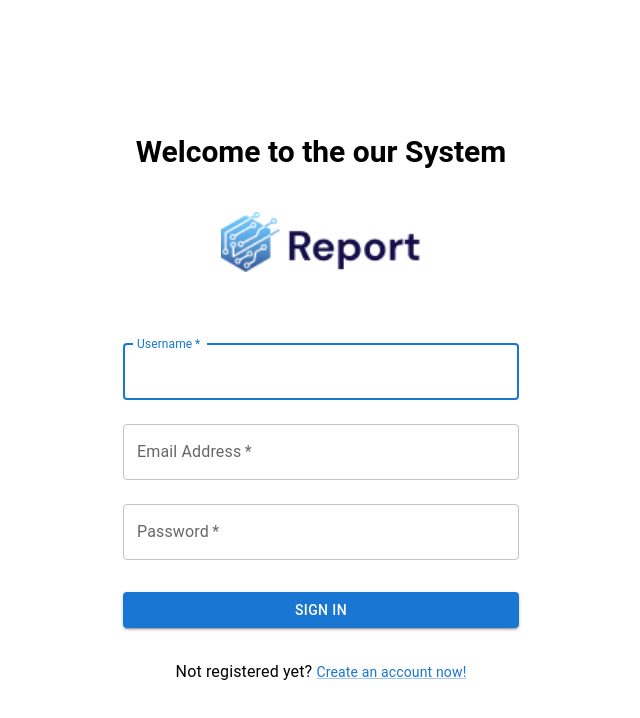
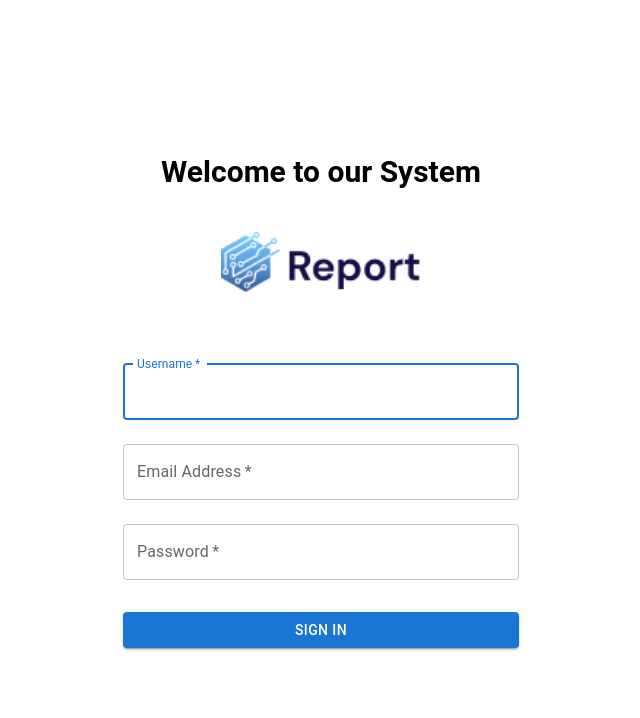
Before and after one commit to yoav1870/E2E, a React (Vite) app in the folder client/: page / in a window 1280 px wide. Shown: the top 718 px of the page, without its empty margins (319-959 px from the left). Built offline with nearby package versions, Linux system fonts and the light colour scheme.

Commit message:
update sign-in

```diff
--- a/client/src/pages/SignIn.jsx
+++ b/client/src/pages/SignIn.jsx
@@ -1,95 +1,58 @@
-import {
-  Container,
-  Typography,
-  TextField,
-  Button,
-  Link,
-  Box,
-} from "@mui/material";
-import logo from "../assets/logo.png";
+import React from 'react';
+import { Container, Typography, TextField, Button, Box } from '@mui/material';
+import logo from '../assets/logo.png';
+import axios from 'axios';
+import { useNavigate } from 'react-router-dom';
 
 const SignIn = () => {
-  const handleSubmit = (event) => {
+  const navigate = useNavigate();
+
+  const handleSubmit = async (event) => {
     event.preventDefault();
-    const data = new FormData(event.currentTarget);
-    console.log({
-      username: data.get("username"),
-      password: data.get("password"),
-      email: data.get("email"),
-    });
-    // https://e2e-y8hj.onrender.com
+    const username = event.currentTarget.username.value;
+    const email = event.currentTarget.email.value;
+    const password = event.currentTarget.password.value;
+
+    const payload = {
+      username,
+      email,
+      password,
+    };
+
+    try {
+      const response = await axios.post("https://e2e-y8hj.onrender.com/api/users/sign-in", payload, {
+        headers: {
+          'Content-Type': 'application/json',
+        },
+      });
+      console.log(response.data);
+      navigate('/home');
+    } catch (error) {
+      if (error.response) {
+
+        console.error("Backend returned an error:", error.response.data);
+      } else if (error.request) {
+
+        console.error("No response received:", error.request);
+      } else {
+        console.error('Error:', error.message);
+      }
+    }
   };
 
   return (
-    <Container
-      component="main"
-      maxWidth="xs"
-      sx={{
-        display: "flex",
-        flexDirection: "column",
-        alignItems: "center",
-        justifyContent: "center",
-        height: "100vh",
-        gap: 5,
-      }}
-    >
+    <Container component="main" maxWidth="xs" sx={{ display: "flex", flexDirection: "column", alignItems: "center", justifyContent: "center", height: "100vh", gap: 5 }}>
       <Typography component="h1" variant="h5" fontWeight="bold" fontSize="30px">
-        Welcome to the our System
+        Welcome to our System
       </Typography>
-      <Box
-        component="img"
-        src={logo}
-        alt="Logo"
-        sx={{ width: 200, height: "auto", marginBottom: 2 }} // Adjust size as needed
-      />
-
+      <Box component="img" src={logo} alt="Logo" sx={{ width: 200, height: "auto", marginBottom: 2 }} />
       <form onSubmit={handleSubmit}>
-        {" "}
-        {/* Ensure form takes up container width */}
-        <TextField
-          margin="normal"
-          required
-          fullWidth
-          id="username"
-          label="Username"
-          name="username"
-          autoComplete="username"
-          autoFocus
-        />
-        <TextField
-          margin="normal"
-          required
-          fullWidth
-          id="email"
-          label="Email Address"
-          name="email"
-          autoComplete="email"
-          type="email"
-        />
-        <TextField
-          margin="normal"
-          required
-          fullWidth
-          name="password"
-          label="Password"
-          type="password"
-          id="password"
-          autoComplete="current-password"
-        />
-        <Button
-          type="submit"
-          fullWidth
-          variant="contained"
-          sx={{ mt: 3, mb: 2 }}
-        >
+        <TextField margin="normal" required fullWidth id="username" label="Username" name="username" autoComplete="username" autoFocus />
+        <TextField margin="normal" required fullWidth id="email" label="Email Address" name="email" autoComplete="email" type="email" />
+        <TextField margin="normal" required fullWidth name="password" label="Password" type="password" id="password" autoComplete="current-password" />
+        <Button type="submit" fullWidth variant="contained" sx={{ mt: 3, mb: 2 }}>
           Sign In
         </Button>
-        <Typography textAlign="center" sx={{ mt: 2 }}>
-          Not registered yet?{" "}
-          <Link href="/sign-up" variant="body2">
-            Create an account now!
-          </Link>
-        </Typography>
       </form>
     </Container>
   );
```
